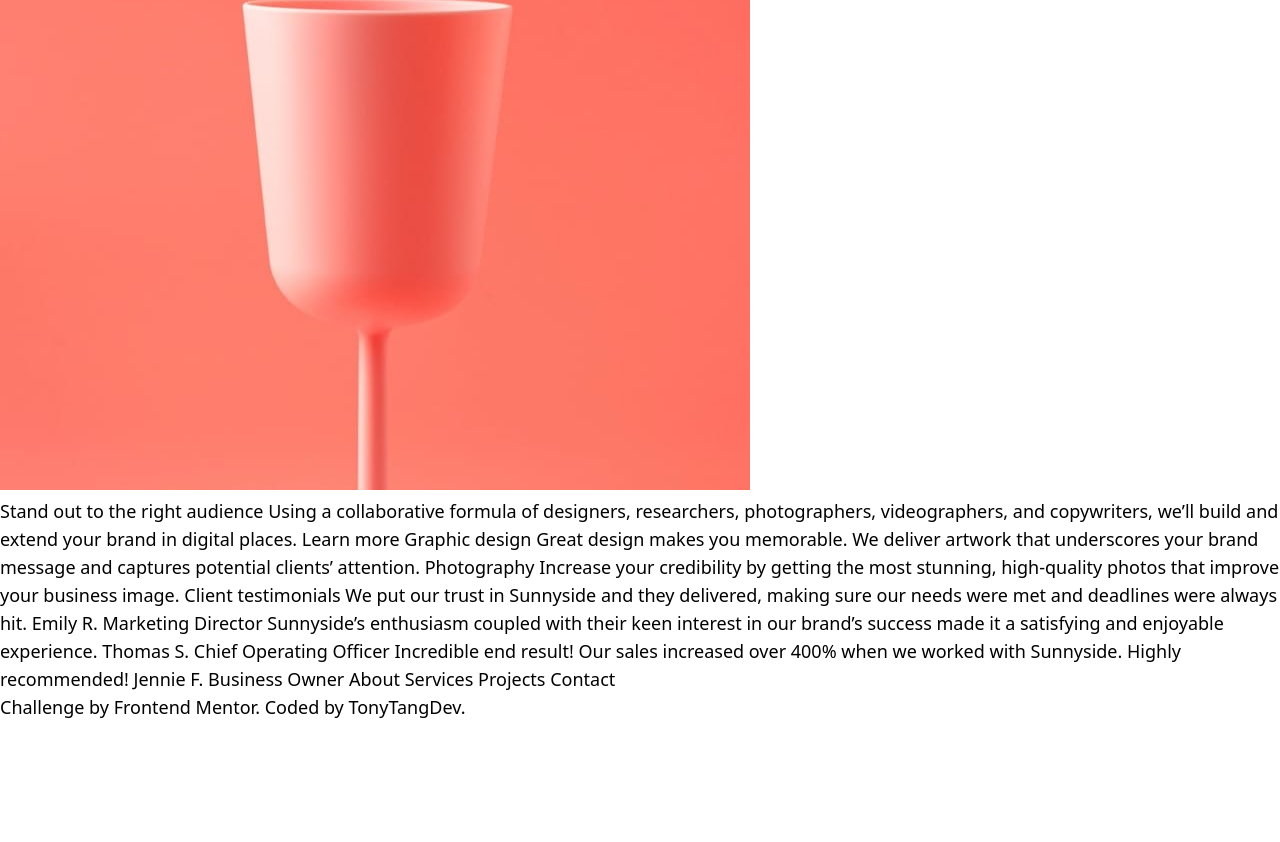
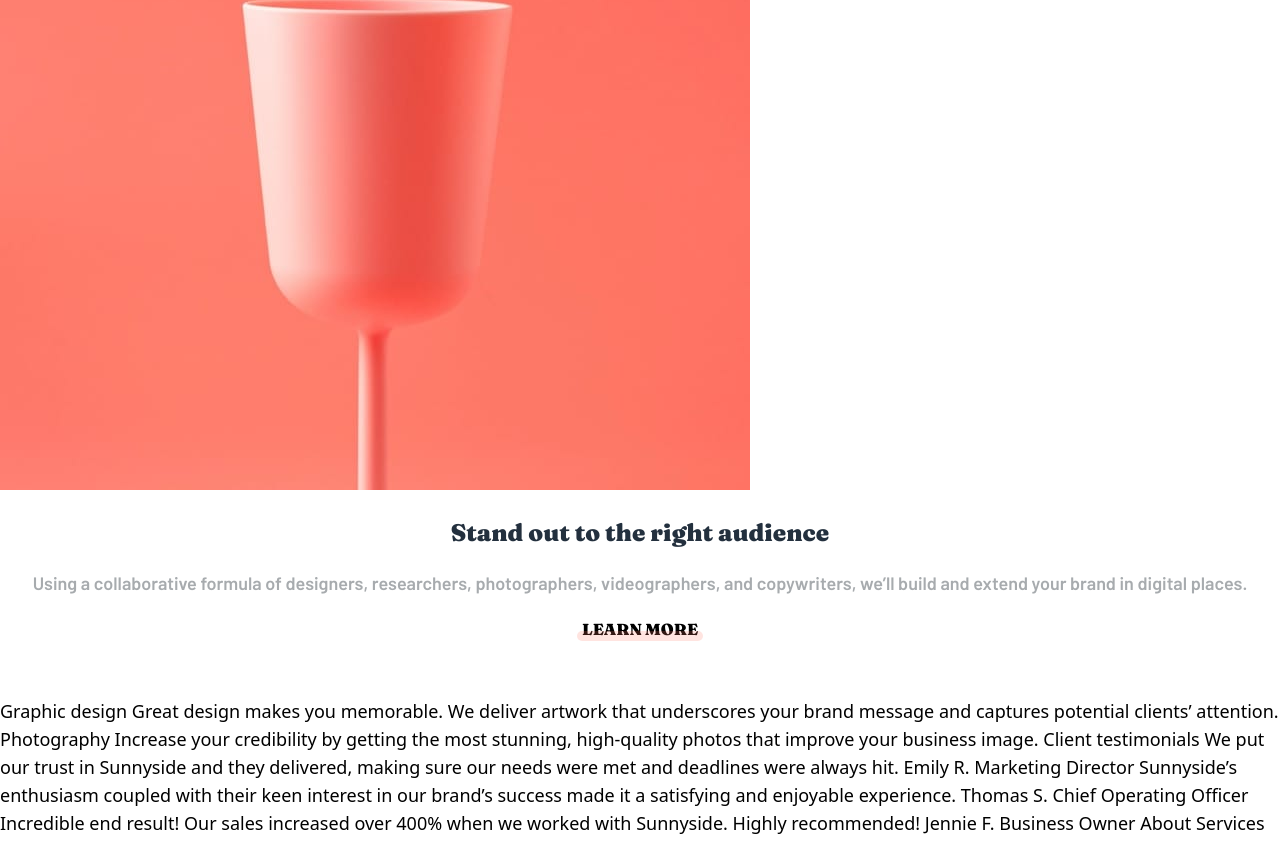
Before and after one commit to tonytangdev/fm-sunnyside-agency, a Next.js app: page / in a window 1280 px wide. Shown: the part 2069-2911 px from the top of the page. Before the commit the page ends 2790 px from the top, so only its background shows below. Built offline with nearby package versions, Linux system fonts and the light colour scheme.

Commit message:
Stand out

```diff
--- /dev/null
+++ b/components/StandOut.tsx
@@ -0,0 +1,16 @@
+import React from 'react'
+import { TextSection } from './TextSection'
+
+interface Props {
+
+}
+
+export const StandOut = (props: Props) => {
+    return (
+        <TextSection
+            title="Stand out to the right audience"
+            paragraph={`Using a collaborative formula of designers, researchers, photographers, videographers, and copywriters, we’ll build and extend your brand in digital places.`}
+            underlineColor={'red'}
+        />
+    )
+}
--- /dev/null
+++ b/components/TextSection.tsx
@@ -0,0 +1,29 @@
+import React from 'react'
+
+interface Props {
+    title: string
+    paragraph: string,
+    underlineColor: string
+}
+
+export const TextSection = ({
+    paragraph,
+    title,
+    underlineColor
+}: Props) => {
+    return (
+        <div className="p-5 text-center flex flex-col items-center mb-9">
+            <div className="w-[80%] mb-5">
+                <h2 className="font-fraunces font-black text-2xl text-very-dark-desaturated-blue">
+                    {title}
+                </h2>
+            </div>
+            <div className="mb-5">
+                <p className="font-barlow text-grayish-blue">
+                    {paragraph}
+                </p>
+            </div>
+            <a href="#" className={`font-fraunces font-black text-base custom-link-${underlineColor} relative`}>LEARN MORE</a>
+        </div>
+    )
+}
--- a/components/TransformYourBrand.tsx
+++ b/components/TransformYourBrand.tsx
@@ -1,22 +1,17 @@
+import { TextSection } from "./TextSection"
+
 interface Props {
 
 }
 
 export const TransformYourBrand = (props: Props) => {
     return (
-        <div className="p-5 text-center flex flex-col items-center mb-9">
-            <div className="w-[80%] mb-5">
-                <h2 className="font-fraunces font-black text-2xl text-very-dark-desaturated-blue">
-                    Transform your brand
-                </h2>
-            </div>
-            <div className="mb-5">
-                <p className="font-barlow text-grayish-blue">
-                    We are a full-service creative agency specializing in helping brands grow fast.
-                    Engage your clients through compelling visuals that do most of the marketing for you.
-                </p>
-            </div>
-            <a href="#" className="font-fraunces font-black text-base  custom-link relative">LEARN MORE</a>
-        </div>
+        <TextSection
+            title="Transform your brand"
+            paragraph={`We are a full-service creative agency specializing in helping brands grow fast.
+        Engage your clients through compelling visuals that do most of the marketing for you.`}
+        underlineColor={'yellow'}
+        />
+
     )
 }
--- a/pages/index.tsx
+++ b/pages/index.tsx
@@ -7,6 +7,7 @@ import { TransformYourBrand } from '../components/TransformYourBrand'
 import SunnySideSvg from '../public/logo.svg'
 import EggImage from "../public/mobile/image-transform.jpg"
 import CupImage from '../public/mobile/image-stand-out.jpg'
+import { StandOut } from '../components/StandOut'
 
 
 
@@ -34,21 +35,10 @@ const Home: NextPage = () => {
         <Image src={EggImage} alt="egg" />
         <TransformYourBrand />
         <Image src={CupImage} alt="cup" />
+        <StandOut />
       </main>
 
 
-
-
-
-
-
-
-
-      Stand out to the right audience
-
-      Using a collaborative formula of designers, researchers, photographers, videographers, and copywriters, we’ll build and extend your brand in digital places.
-
-      Learn more
 
       Graphic design
       Great design makes you memorable. We deliver artwork that underscores your brand message and captures potential clients’ attention.
--- a/styles/globals.css
+++ b/styles/globals.css
@@ -18,7 +18,7 @@
   --white: hsl(0, 0%, 100%);
 }
 
-.custom-link::after {
+.custom-link-yellow::after {
   content: "";
   position: absolute;
   bottom: 0px;
@@ -32,3 +32,18 @@
   padding-left: 5px;
   padding-right: 5px;
 }
+
+.custom-link-red::after {
+  content: "";
+  position: absolute;
+  bottom: 0px;
+  height: 0.6rem;
+  background-color: var(--soft-red);
+  opacity: 20%;
+  width: 100%;
+  left: -5px;
+  border-radius: 10px;
+  box-sizing: content-box;
+  padding-left: 5px;
+  padding-right: 5px;
+}
```
